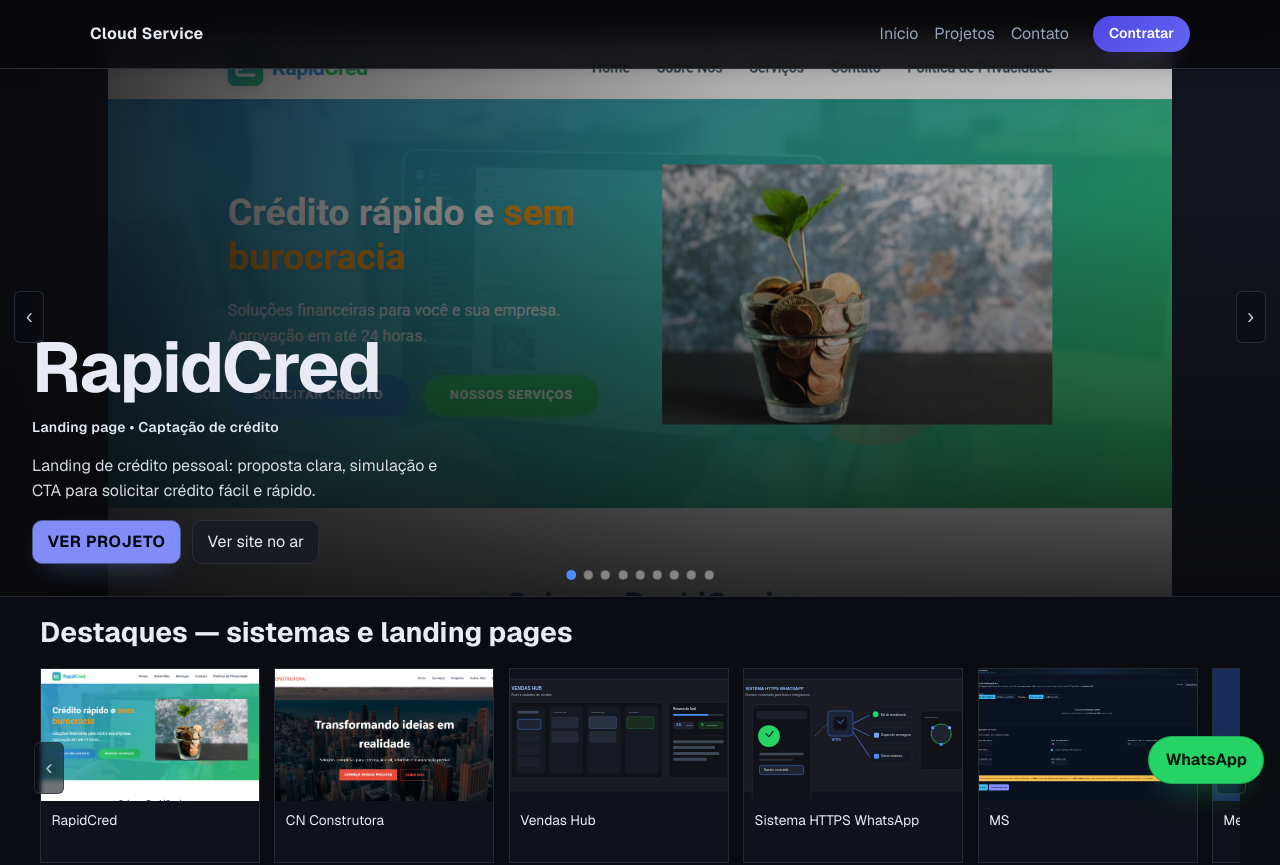
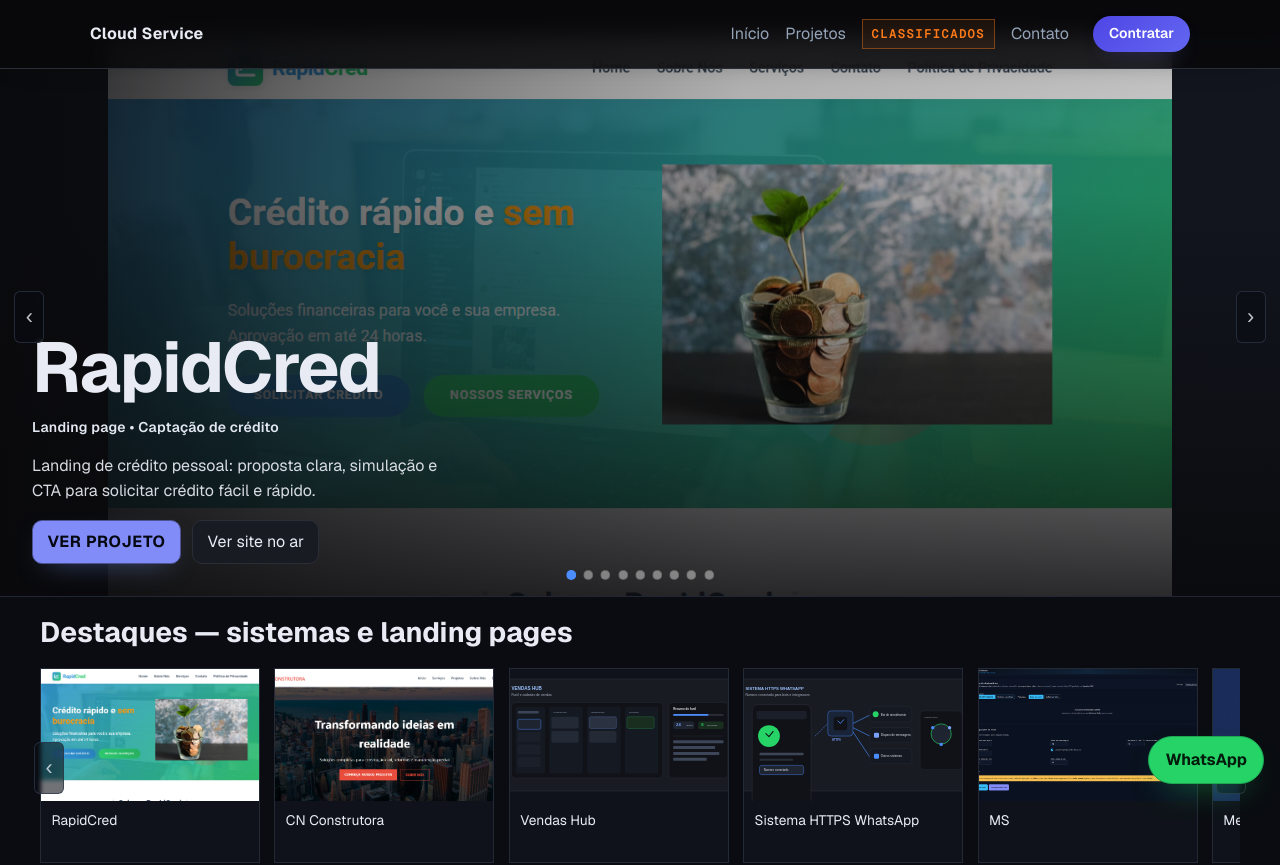
Before and after one commit to CloudBlackhand/portifolio, a Next.js app: page / in a window 1280 px wide. Shown: the top 865 px of the page. Built offline with nearby package versions, Linux system fonts and the light colour scheme.

Commit message:
Adicionar link Classificados no menu ao lado de Projetos.

```diff
--- a/app/globals-classified.css
+++ b/app/globals-classified.css
@@ -10,6 +10,37 @@
   --marathon-border: #1e2836;
   --marathon-text: #c8d4e0;
   --marathon-muted: #5a6b7d;
+}
+
+/* —— Link Classificados no header —— */
+.nav-classified {
+  font-family: var(--font-geist-mono), monospace;
+  font-size: 0.78rem;
+  font-weight: 600;
+  letter-spacing: 0.1em;
+  text-transform: uppercase;
+  color: var(--marathon-amber) !important;
+  border: 1px solid rgb(255 122 24 / 40%);
+  padding: 0.28rem 0.55rem;
+  background: rgb(255 122 24 / 8%);
+  transition:
+    background 0.2s ease,
+    border-color 0.2s ease,
+    color 0.2s ease,
+    box-shadow 0.2s ease;
+}
+
+.nav-classified:hover {
+  color: #fff !important;
+  background: rgb(255 122 24 / 18%);
+  border-color: var(--marathon-amber);
+  box-shadow: 0 0 16px rgb(255 122 24 / 25%);
+}
+
+.nav-classified--footer {
+  font-size: 0.85rem;
+  letter-spacing: 0.08em;
+  padding: 0.2rem 0.45rem;
 }
 
 /* —— Teaser na home —— */
--- a/app/layout.tsx
+++ b/app/layout.tsx
@@ -37,6 +37,9 @@ export default function RootLayout({
             <nav className="nav nav-with-cta" aria-label="Navegação principal">
               <Link href="/">Início</Link>
               <Link href="/projetos">Projetos</Link>
+              <Link className="nav-classified" href="/projetos#top-secret">
+                Classificados
+              </Link>
               <Link href="/contato">Contato</Link>
               <Link className="nav-cta" href="/contato">
                 Contratar
@@ -65,6 +68,9 @@ export default function RootLayout({
             <nav className="footer-nav" aria-label="Rodapé">
               <Link href="/">Início</Link>
               <Link href="/projetos">Projetos</Link>
+              <Link className="nav-classified nav-classified--footer" href="/projetos#top-secret">
+                Classificados
+              </Link>
               <Link href="/contato">Contato</Link>
             </nav>
             <p className="footer-note">
```
